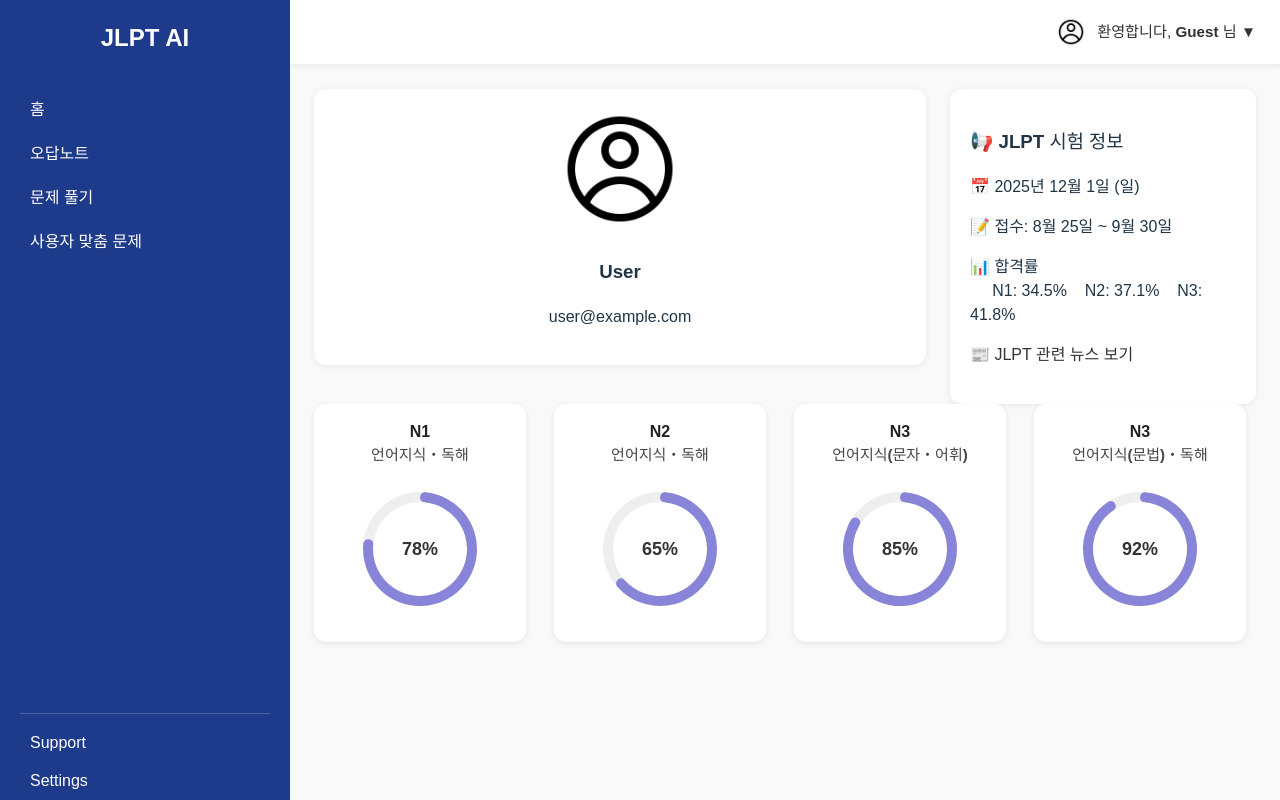
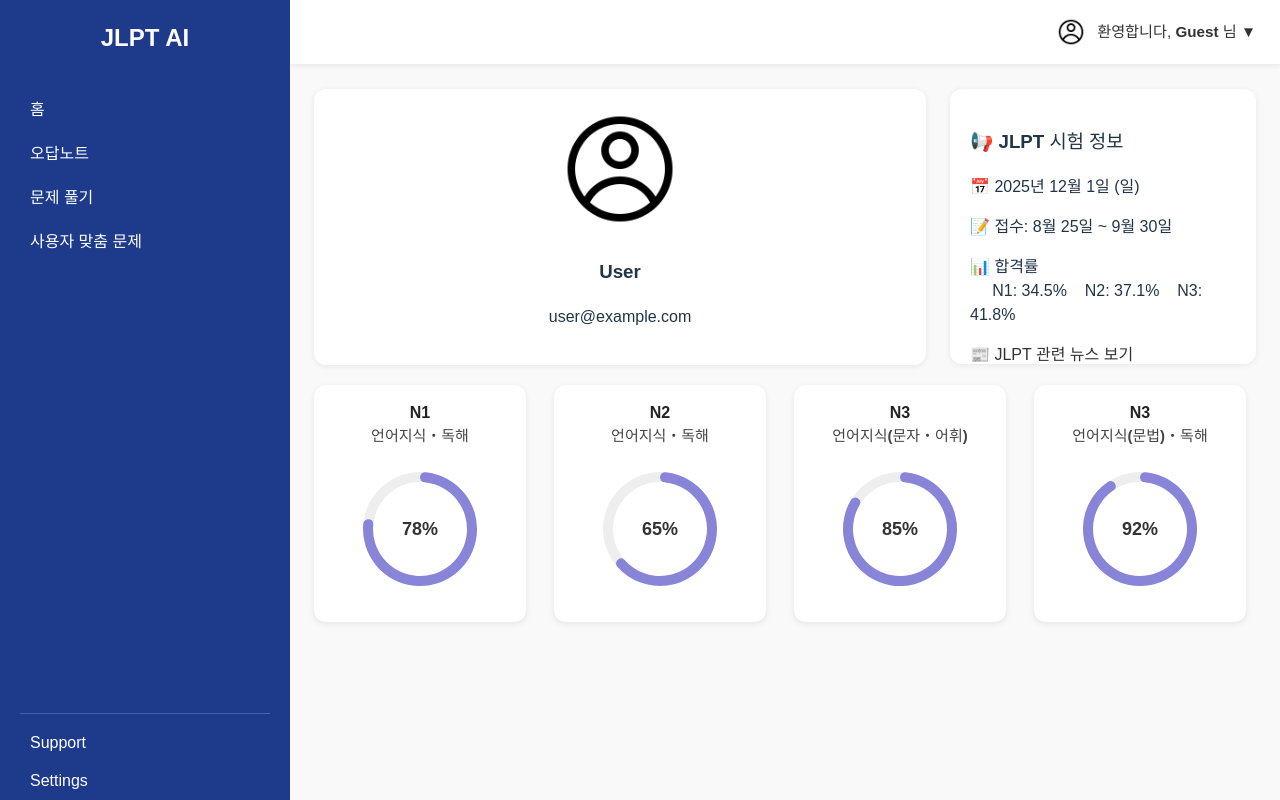
Before and after one commit to sk-prj-genai-question-app/frontend, a React (Vite) app: page / in a window 1280 px wide. Built offline with nearby package versions, Linux system fonts and the light colour scheme; sample sign-in values are in the browser's storage.

Commit message:
feat/29 홈페이지 UI 수정

```diff
--- a/src/components/home/ExamInfoCard.css
+++ b/src/components/home/ExamInfoCard.css
@@ -3,7 +3,7 @@
   padding: 20px;
   border-radius: 12px;
   box-shadow: 0 1px 6px rgba(0,0,0,0.08);
-  height: 275px;
+  height: 235px;
 }
 
 .pass-rate {
```
